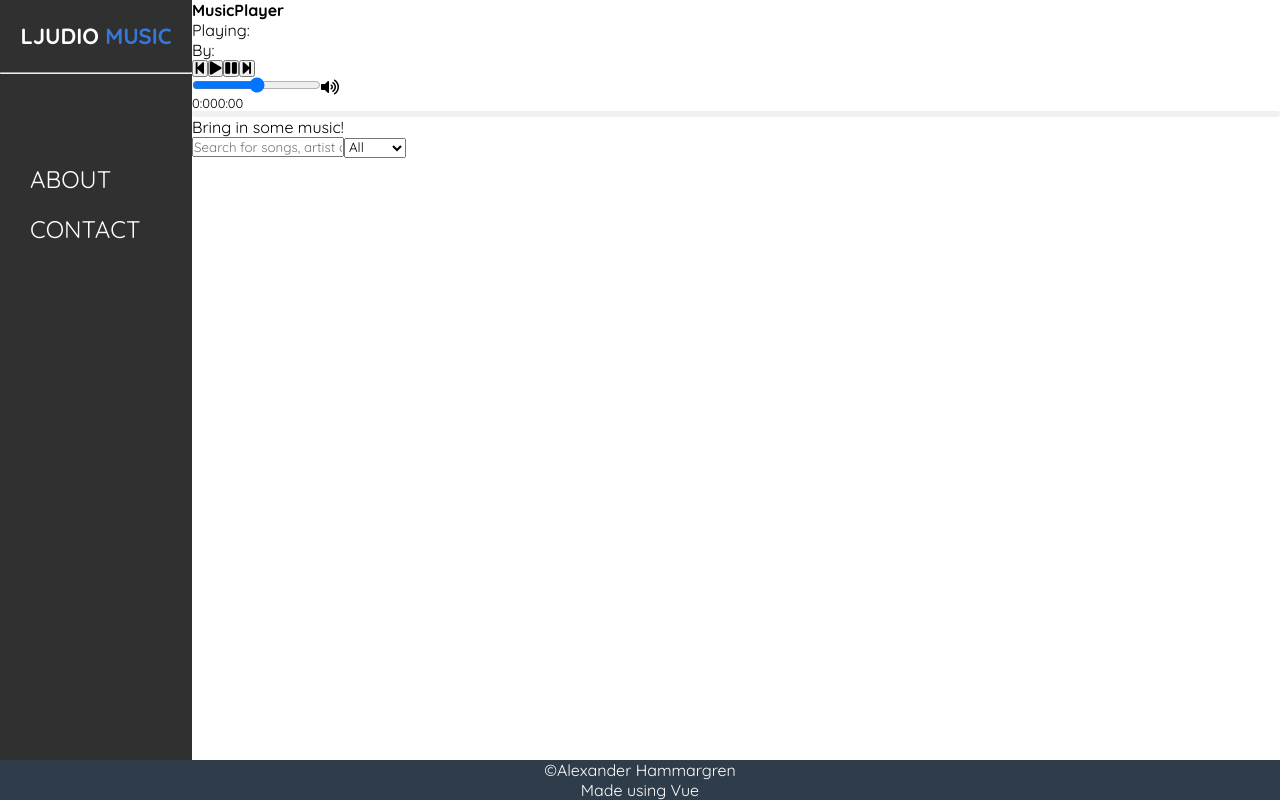
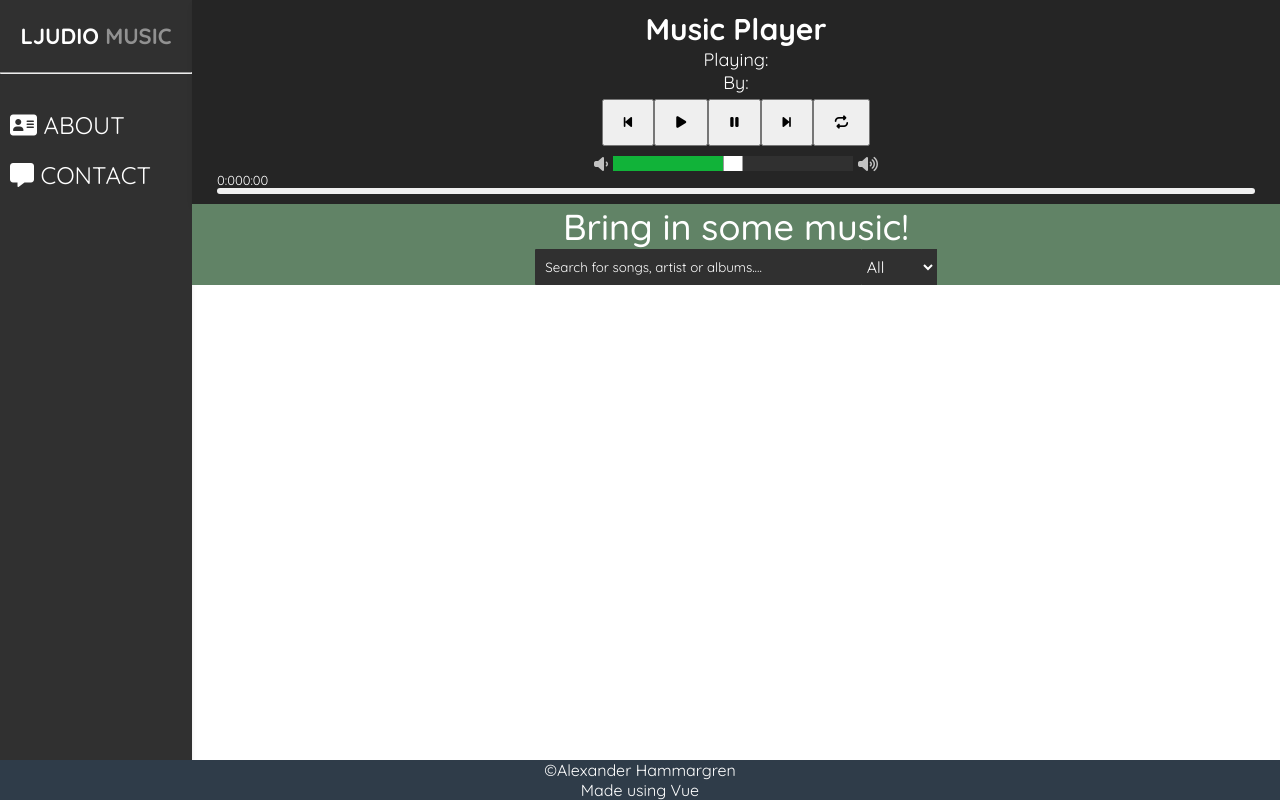
Before and after one commit to Almightyfox/Ljudio-Alexander-HammargrenVUE, a Vue app: page / in a window 1280 px wide. Built offline with nearby package versions, Linux system fonts and the light colour scheme.

Commit message:
Slightly before bed update

```diff
--- a/index.html
+++ b/index.html
@@ -17,5 +17,6 @@
     <div id="yt-player"></div>
     <div id="app"></div>
     <script type="module" src="/src/main.js"></script>
+    <script src="https://kit.fontawesome.com/c4f4e2b0e8.js" crossorigin="anonymous"></script>
   </body>
 </html>
--- a/src/components/MusicPlayer.vue
+++ b/src/components/MusicPlayer.vue
@@ -1,28 +1,28 @@
 <template>
-<!-- <div class="music-player">
+<div class="music-player">
+  <div class="banner">
+    <h1>Music Player</h1>
+  </div>
   <div class="music-text">
-    <h1></h1>
+    <p>Playing: {{getInfoSong.name}}</p>
+    <p> By: {{getInfoSong.artist.name}} </p>
   </div>
-</div> -->
-
-
-<div id="music-player">
-    <div class="text-top">
-      <h4>MusicPlayer</h4>
-      <p> Playing: {{getInfoSong.name}}</p>
-      <p> By: {{getInfoSong.artist.name}} </p>
-      <div id="audio-player-container">
+    <div class="player">
+        <div class="container">
           <button @click="backwards(currentSong)" class="fas fa-step-backward"></button>
           <button @click="play(getSong)" class="fas fa-play"></button>
           <button @click="pause()" class="fas fa-pause"></button>
           <button  @click="forward(currentSong)" class="fas fa-step-forward"></button>
-        <div>
+          <button><i class="fa-solid fa-repeat"></i></button>
+        </div>
+        <div id="volume-player" class="volume">
+            <span><i class="fa fa-volume-down"></i></span>
             <output id="volume-output" class="volume"/>
             <input @click="volume(inputRange)" type="range" min="0" max="100" v-model="inputRange" id="volumeslider">
             <span><i class="fas fa-volume-up"></i></span>
         </div>
-      </div>
         <div class="song-timer">
+          <div class="timer">
             <span class="current-time">0:00</span>
             <span class="max-duration">0:00</span>
           </div>
@@ -32,7 +32,7 @@
       </div>
     </div>
   </div>
-
+</div>
 </template>
 
 
@@ -113,6 +113,92 @@ export default {
 
 <style lang="scss" scoped>
 
+.music-player{
+  background-color: #252525;
+  box-shadow: 0 4px 6px -1px rgba(0,0,0,0.1), 0 2px 4px -1px rgba(0,0,0,0.06);
+  padding: 10px 25px;
+
+  .banner{
+    display:flex;
+    align-self: center;
+    justify-content: center;
+    color:#fff;
+    font-size: 20px;
+
+    &:hover{
+      color:#11b339;
+      transition: .4s ease-in all;
+    }
+  }
+
+  .music-text{
+    display:block;
+    text-align: center;
+    color:#fff;
+    padding-bottom: 5px;
+
+    p{
+      font-size: 18px;
+    }
+  }
+
+  .player{
+
+   .volume{
+     display:flex;
+     align-self: center;
+     justify-content: center;
+     padding-top: 10px;
+
+     	i {
+        color: rgb(194, 194, 194);
+      }
+
+      i.fa-volume-down {
+        padding-right: 5px;
+      }
+
+      i.fa-volume-up {
+        padding-left:5px;
+      }
+
+       input[type="range"]{
+        width:20%;
+        min-width: 240px;
+        -webkit-appearance: none;
+        position: relative;
+        overflow: hidden;
+        height: 15px;
+        cursor: pointer;
+        border-radius: 0;
+      }
+
+      ::-webkit-slider-runnable-track {
+          background: #303030;
+      }
+
+      ::-webkit-slider-thumb{
+        -webkit-appearance: none;
+        width:20px;
+        height: 40px;
+        background: #fff;
+        box-shadow: -100vw 0 0 100vw #11b339;
+        border: 1px solid rgb(153, 153, 153);
+      }
+   }
+
+    .container{
+      display:flex;
+      align-self: center;
+      justify-content:center;
+
+      button{
+        padding: 15px 20px;
+      }
+    }
+  }
+}
+
 
 .progress-area{
   height: 6px;
@@ -153,6 +239,7 @@ export default {
 .song-timer span{
   font-size: 13px;
   color: var(--lightblack);
+  color:white;
 }
 
 </style>
--- a/src/components/Navbar.vue
+++ b/src/components/Navbar.vue
@@ -9,8 +9,8 @@
   </header>
     <nav class="nav">
       <ul>
-        <router-link class="link bottom" :to="{ name: 'about'}">About</router-link>
-        <router-link class="link bottom" :to="{ name: 'contact'}">Contact</router-link>
+        <router-link class="link bottom" :to="{ name: 'about'}"><i class="fa-solid fa-address-card"></i> About</router-link>
+        <router-link class="link bottom" :to="{ name: 'contact'}"><i class="fa-solid fa-message"></i> Contact</router-link>
       </ul>
     </nav>
   </aside>
@@ -41,6 +41,7 @@ export default{
   height: 100vh;
   background: #303030;
   font-size: 0.65em;
+  box-shadow: 0 4px 6px -1px rgba(0,0,0,0.1), 0 2px 4px -1px rgba(0,0,0,0.06);
 }
 
 .logo{
@@ -55,25 +56,38 @@ export default{
     padding: 1em 0;
     font-size: 22px;
     color: #fff;
-    transition: .15s linear color;
   }
 
   span{
     font-weight: 700;
-    color: #3678da;
+    color: rgb(145, 145, 145);
     transition: .15s linear color;
 
     &:hover{
-      color: #fd8f00;
+      color: #11b339;
+      transition: .4s ease-in all;
     }
   }
 }
 
 .nav {
   position:relative;
-  padding-left: 30px;
-  top: 10%;
+  padding: 10px;
+  top: 2%;
   font-size: 24px;
+
+  a{
+    display:block;
+
+    &:hover{
+      color:#11b339;
+      transition: .4s ease-in all;
+    }
+  }
+
+  .bottom{
+    padding: 10px 0;
+  }
 }
 
 .musicplayer {
@@ -90,15 +104,4 @@ export default{
     height: 100%;
   }
 }
-
-a{
-  display:block;
-}
-
-.bottom{
-  padding: 10px 0;
-}
-
-
-
 </style>
--- a/src/components/Search.vue
+++ b/src/components/Search.vue
@@ -1,21 +1,21 @@
 <template>
-    <div id="mainDiv">
-        <div class="square-div">
+    <div class="main">
+        <div class="banner">
                 <label for="">Bring in some music!</label>
-            <div class="search-div">
+        </div>
+        <div class="search-input">
             <input @keyup.enter="getSearch(searchObject), resetText()" class="searchbar" type="text" placeholder="Search for songs, artist or albums...."
              v-model="searchObject.searchString" @keyup="getSearch(searchObject)" required>
-                <select v-model="searchObject.searchType">
+            <select v-model="searchObject.searchType" class="select-style">
                 <option :value="'search'">All</option>
-                    <option :value="'songs'">Song</option>
+                <option :value="'songs'">Songs</option>
                 <option :value="'album'">Album</option>
                 <option :value="'artists'">Artist</option>
              </select>
              <!-- <button @click="getSearch(searchObject)">Search</button> -->
          </div>
-        </div>
         <!-- list of the songs or artist searched -->
-        <div id="list-Songs" v-for="(songs, videoId) in getMusicYt" :key="videoId">
+        <div class="song-list" v-for="(songs, videoId) in getMusicYt" :key="videoId">
             <!-- songs -->
             <div v-if="songs.type === 'song'">
                 <li>
@@ -96,10 +96,62 @@ export default{
 </script>
 
 
-<style scoped>
-/* div {
-  border-radius: 6px;
-  background-color: #597180;
-  padding: 0.4vh;
-} */
+<style lang="scss" scoped>
+
+.main{
+    display:block;
+    background-color: #618366;
+
+    .banner{
+        display:flex;
+        align-self: center;
+        justify-content: center;
+        font-size: 36px;
+        font-weight: 500;
+        color:rgb(255, 255, 255);
+    }
+
+    .search-input{
+        display:flex;
+        align-self: center;
+        justify-content: center;
+
+        input{
+            width:30%;
+            min-width:240px;
+            padding: 10px 10px;
+            background-color:#303030;
+            border:none;
+            outline:none;
+            border-radius:1px;
+            color:#fff;
+            cursor: pointer;
+
+        }
+
+        input::placeholder{
+            color:#fff;
+        }
+
+        .select-style{
+            background-color:#303030;
+            color:#fff;
+            width: 10%;
+            max-width:75px;
+            font-size: 16px;
+            border: 1px solid #303030;
+            box-shadow: none;
+            outline:none;
+        }
+    }
+
+    .song-list{
+        display:flex;
+        align-self: center;
+        justify-content: flex-start;
+        list-style:none;
+    }
+
+}
+
 </style>
```
Lines whose indentation alone changed are shown as unchanged.
